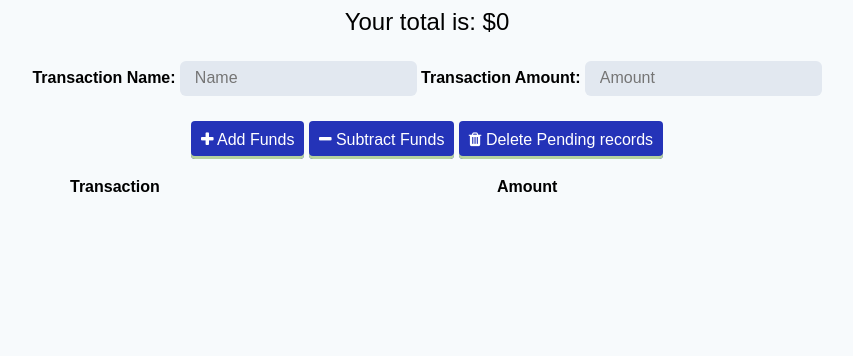
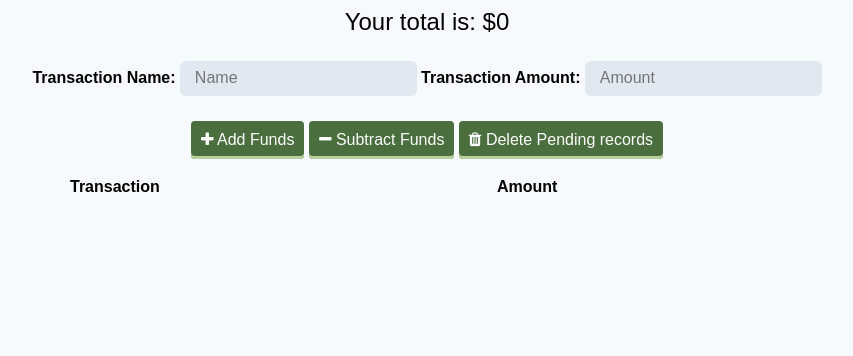
Before and after one commit to AlexSm2020/HW-18, a website: page public/index.html in a window 1280 px wide. Shown: the whole page, without its empty margins (213-1066 px from the left). Drawn offline with nearby package versions, Linux system fonts and the light colour scheme; no server answers.

Commit message:
modified, errors were taken care of

```diff
--- a/public/db.js
+++ b/public/db.js
@@ -9,7 +9,7 @@ request.onupgradeneeded = function (event) {
 request.onsuccess = function (event) {
   db = event.target.result;
 
-  // check if app is online before reading from db
+  // app is online? before reading from db
   if (navigator.onLine) {
     checkDatabase();
   }
@@ -43,7 +43,6 @@ function checkDatabase() {
       })
         .then(response => response.json())
         .then(() => {
-          // delete records if successful
           const transaction = db.transaction(["pending"], "readwrite");
           const store = transaction.objectStore("pending");
           store.clear();
@@ -56,6 +55,4 @@ function deletePending() {
   const store = transaction.objectStore("pending");
   store.clear();
 }
-
-// listen for app coming back online
 window.addEventListener("online", checkDatabase);
--- a/public/style.css
+++ b/public/style.css
@@ -32,7 +32,7 @@ input:focus {
 }
 
 button {
-  background: #2433b8;
+  background: #4a6e3e;
   border: none;
   border-radius: 4px;
   cursor: pointer;
```
Also changed, not shown: public/index.html (+0 -1 lines), public/service-worker.js (+3 -4 lines), public/manifest.webmanifest.
